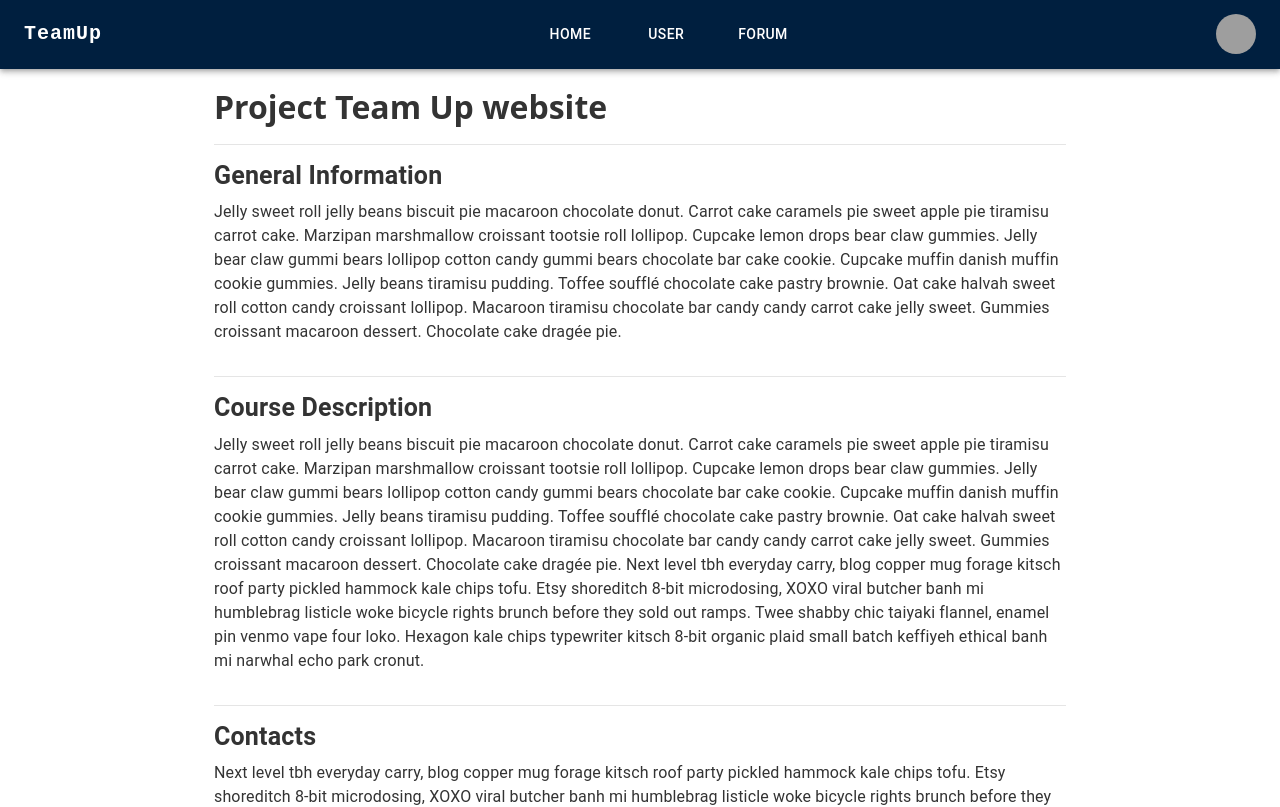
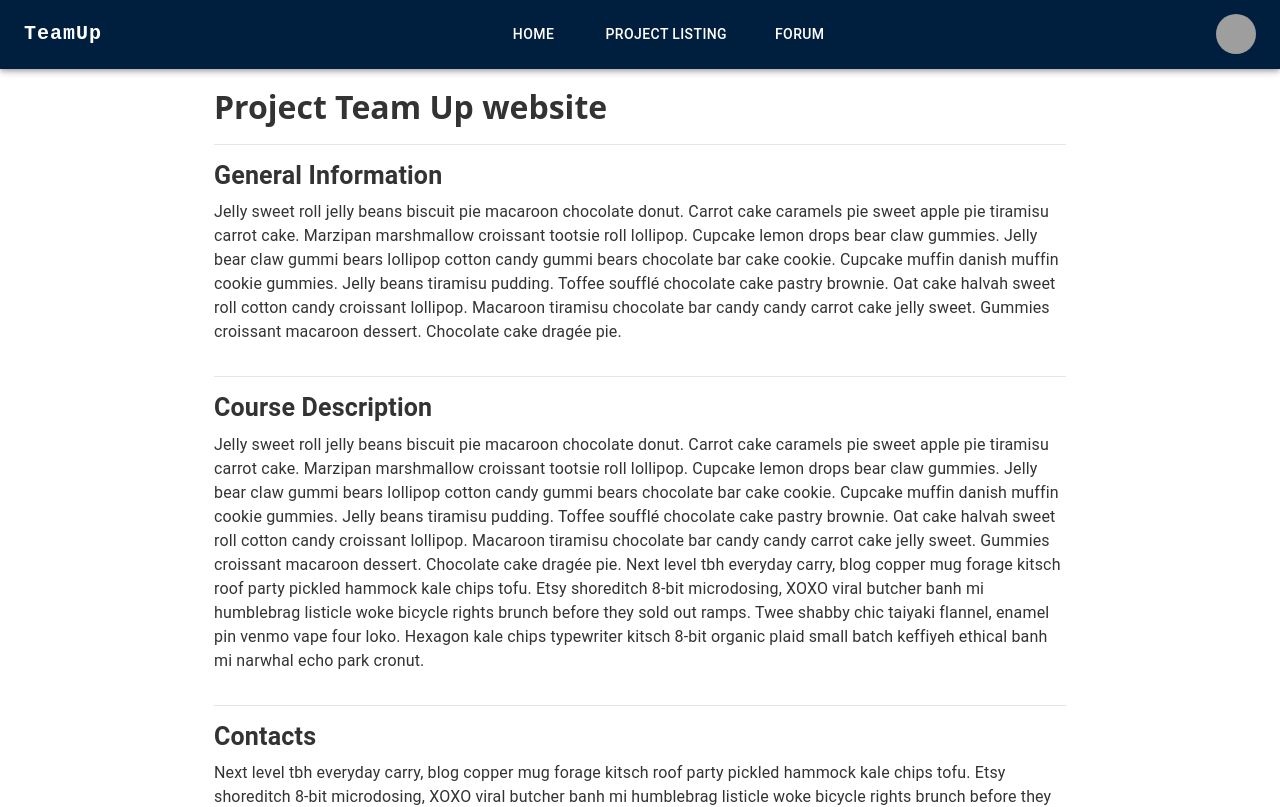
Before and after one commit to L-Qichen/team-up, a React (Vite) app: page /home in a window 1280 px wide. Shown: the top 807 px of the page. Built offline with nearby package versions, Linux system fonts and the light colour scheme; grey boxes are pictures that could not be loaded.

Commit message:
Changed the header component to sticky on top of the page. Decided to change the User page to Project Listing page.

```diff
--- a/src/components/Header.jsx
+++ b/src/components/Header.jsx
@@ -12,7 +12,7 @@ import Button from '@mui/material/Button';
 import Tooltip from '@mui/material/Tooltip';
 import MenuItem from '@mui/material/MenuItem';
 
-const pages = ['Home', 'User', 'Forum'];
+const pages = ['Home', 'Project Listing', 'Forum'];
 const settings = ['Profile', 'My Projects', 'Logout'];
 
 const Header = () => {
@@ -36,7 +36,7 @@ const Header = () => {
   };
 
   return (
-    <AppBar position="static">
+    <AppBar position="sticky">
       <Container
         maxWidth="xl"
         sx={{
```
